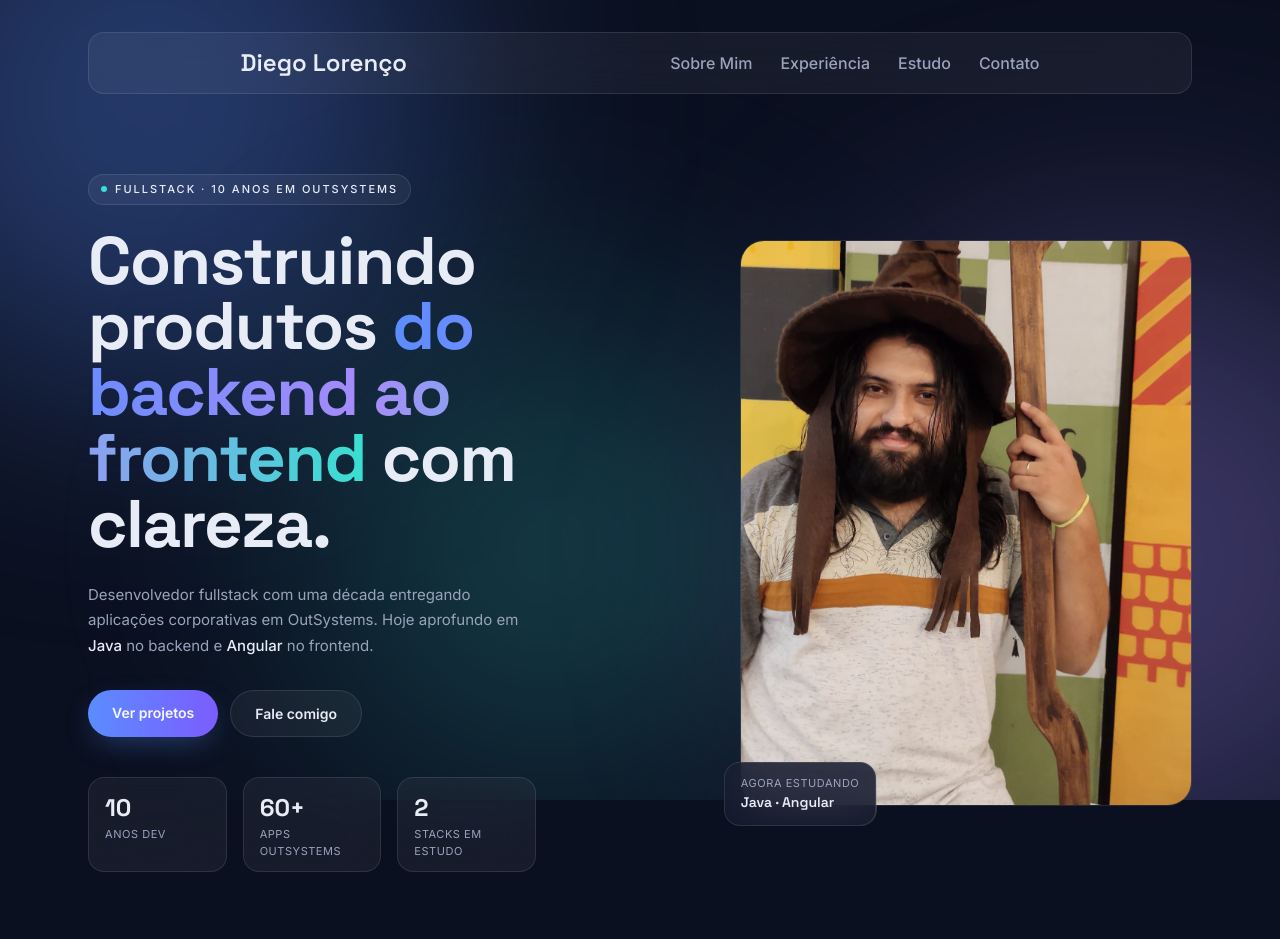
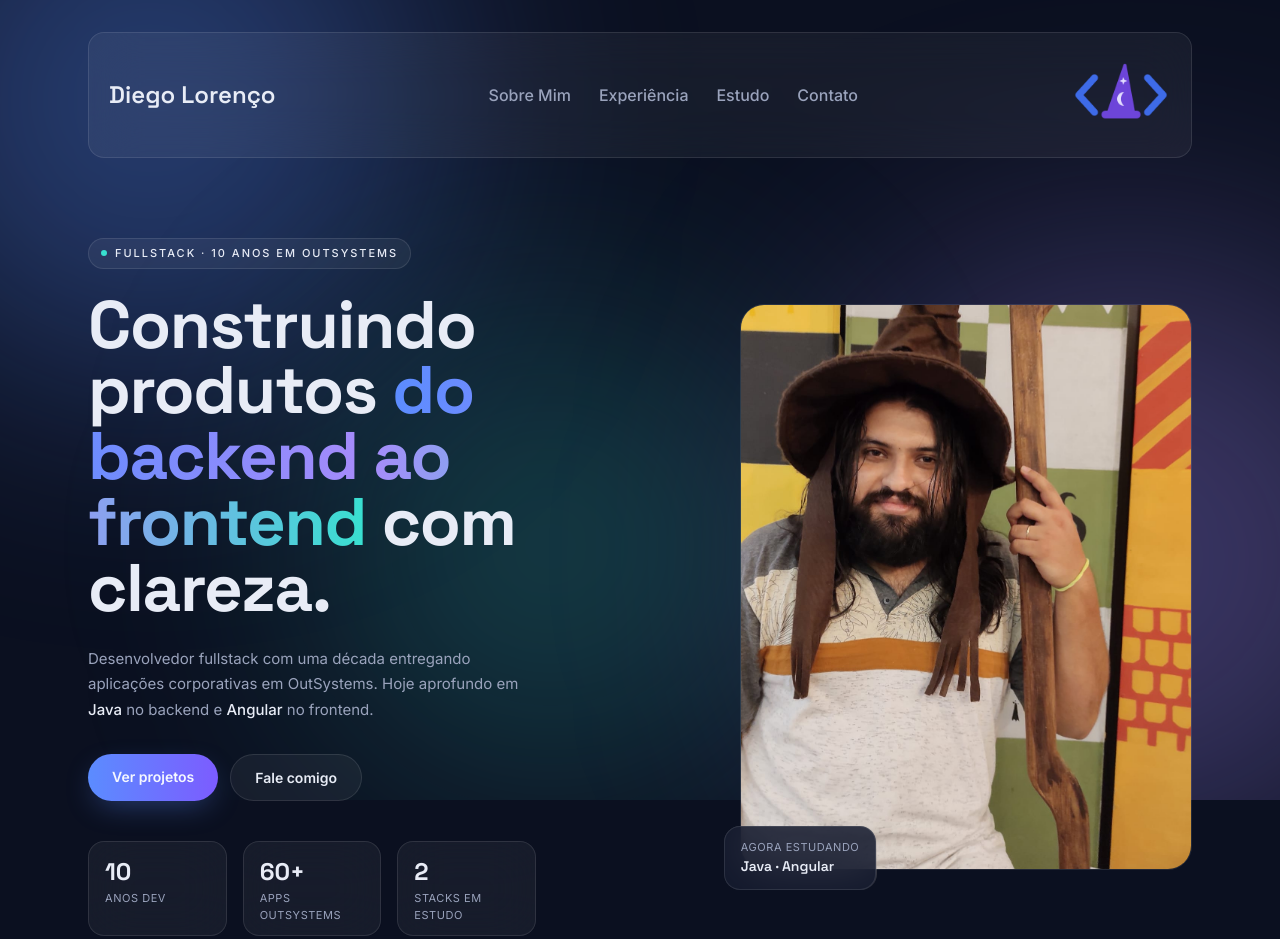
Before and after one commit to DiegaoDev2504/Portfolio, a plain HTML site: page index.html in a window 1280 px wide. Shown: the top 939 px of the page. Drawn offline with Linux system fonts and the light colour scheme.

Commit message:
adição dos icones

```diff
--- a/index.html
+++ b/index.html
@@ -67,6 +67,7 @@
         <a href="#estudo">Estudo</a>
         <a href="#contato">Contato</a>
       </div>
+      <div><img src="logo-claro-512.png" width="100" /></div>
     </nav>
 
 
--- a/styles.css
+++ b/styles.css
@@ -191,7 +191,7 @@
   z-index: 30;
   display: flex;
   align-items: center;
-  justify-content: space-around;
+  justify-content: space-between;
   padding: 0.75rem 1.25rem;
   border: 1px solid var(--border);
   border-radius: 1rem;
```
